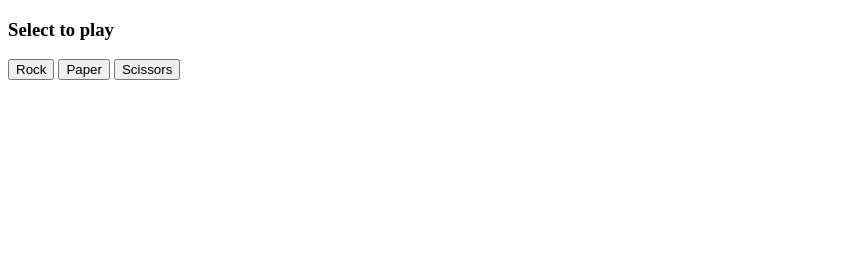
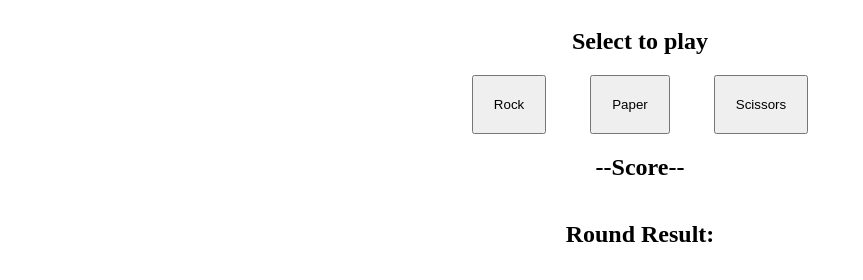
Before and after one commit to Amyat103/rock_paper_scissors, a plain HTML site: page index.html in a window 1280 px wide. Shown: the whole page, without its empty margins (0-863 px from the left). Drawn offline with Linux system fonts and the light colour scheme.

Commit message:
add css to center and make button bigger

```diff
--- a/index.html
+++ b/index.html
@@ -7,15 +7,23 @@
     <link rel="stylesheet" href="styles.css">
 </head>
 <body>
-    <h3>Select to play</h3>
-    <div id="choiceDiv">
-        <button type="button" value="rock">Rock</button>
-        <button type="button" value="paper">Paper</button>
-        <button type="button" value="scissors">Scissors</button>
+    <div class="main">
+        <h2>Select to play</h2>
+        <div id="choiceDiv">
+            <button type="button" value="rock" class="button">Rock</button>
+            <button type="button" value="paper" class="button">Paper</button>
+            <button type="button" value="scissors" class="button">Scissors</button>
+        </div>
     </div>
-    <div class="counter"></div>
-    <div class="result"></div>
+    <div class="body">
+    <div class="counter">
+        <h2>--Score--</h2>
+    </div>
+    <div class="result">
+        <h2>Round Result:</h2>
+    </div>
     <h2></h2>
+    </div>
     <script src="script.js"></script>
 </body>
 </html>
--- a/styles.css
+++ b/styles.css
@@ -0,0 +1,21 @@
+.main {
+    display: flex;
+    align-items: center;
+    flex-direction: column;
+}
+
+.choiceDiv {
+    display: flex;
+}
+
+.main .button {
+    flex: 0 0 auto;
+    padding: 20px;
+    margin: 0 20px;
+}
+
+.body {
+    display: flex;
+    flex-direction: column;
+    align-items: center;
+}
```
